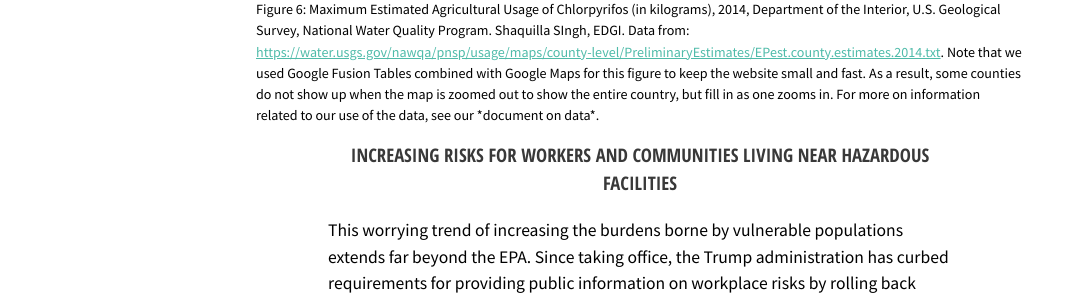
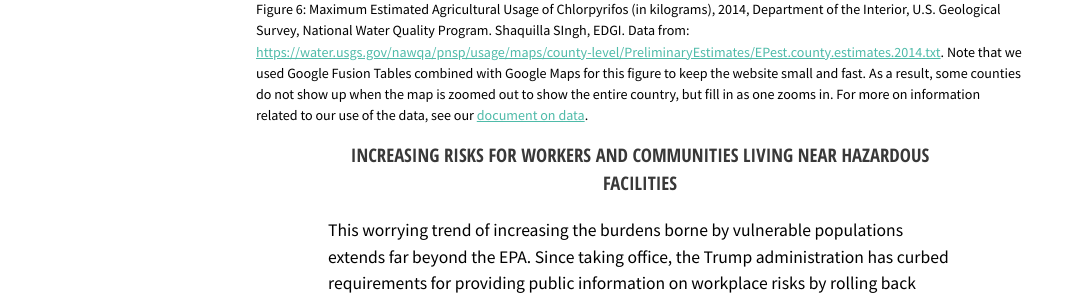
Before and after one commit to edgi-govdata-archiving/100days, a Jekyll site: the page built from pursuing-toxic-agenda.html, in a window 1280 px wide and 900 px high, scrolled down 19717 px. Shown: the part 217-517 px from the top of the window, without its empty margins (0-1080 px from the left). Built offline with Jekyll 4.4.1, drawn with Linux system fonts in a browser that asks for light colours; nearby versions of some CDN libraries; some of the changed text lies outside the part shown.

Commit message:
peer review tweaks

```diff
--- a/epa-under-siege-peer-reviews.html
+++ b/epa-under-siege-peer-reviews.html
@@ -16,7 +16,7 @@
         <a href="/index.html" title="Home" class="">
             <img id="nav-logo" src="assets/edgi-logo-b.png">
         </a>
-        <div id="nav-txt" class="di"><h3 class="f5 ttu tl mb0 di">Part 1</h3><h3 class="f5 fw3 ttu tl mb0 di"> | The EPA Under Siege</h3></div>
+        <div id="nav-txt" class="di"><h3 class="f5 ttu tl mb0 di">Part 1</h3><h3 class="f5 fw3 ttu tl mb0 di"> | Peer Reviews</h3></div>
     </div>
     <header id="wrapper1">
         <div id="h_wrapper">
--- a/pursuing-toxic-agenda-reviews.html
+++ b/pursuing-toxic-agenda-peer-reviews.html
@@ -21,7 +21,7 @@
 
         <div id="nav-txt" class="di">
             <h3 class="f5 ttu tl mb0 di">Part 2</h3>
-            <h3 class="f5 fw3 ttu tl mb0 di"> | Pursuing a Toxic Agenda</h3></div>
+            <h3 class="f5 fw3 ttu tl mb0 di"> | Peer reviews</h3></div>
     </div>
     <header id="wrapper1">
         <div id="h_wrapper">
--- a/pursuing-toxic-agenda.html
+++ b/pursuing-toxic-agenda.html
@@ -28,7 +28,7 @@
                 <img alt="pdf" src="assets/pdf.png" style="width:40px; margin-bottom:10px">
                 <h3 class="f5 fw1 ttu">Download PDF</h3>
             </a>
-            <a href="/pursuing-toxic-agenda-reviews" class="aside-el">
+            <a href="/pursuing-toxic-agenda-peer-reviews" class="aside-el">
                 <img alt="pdf" src="assets/peer.png" style="width:40px; margin-bottom:10px">
                 <h3 class="f5 fw1 ttu tc">Peer Reviews</h3>
             </a>
@@ -262,7 +262,7 @@
         <div id="spillMap"></div>
 
         <div class="wide-fig"><figcaption class="wide-fig">
-            <p>Figure 4:  Hazardous Liquids Pipeline Leak Incidents, 2002 - present, U.S. Department of Transportation Pipeline and Hazardous Materials Safety Administration. Shaquilla Singh, EDGI. Data from: <a href="https://www.phmsa.dot.gov/pipeline/library/data-stats/distribution-transmission-and-gathering-lng-and-liquid-accident-and-incident-data">https://www.phmsa.dot.gov/pipeline/library/data-stats/distribution-transmission-and-gathering-lng-and-liquid-accident-and-incident-data.</a> Note the PHMSA data contains input errors. The points are placed by the given latidudinal and longitudinal coordinates and may not match up to the city or state shown. For more on issues regarding the data see our *document on data* used in this report.</p>
+            <p>Figure 4:  Hazardous Liquids Pipeline Leak Incidents, 2002 - present, U.S. Department of Transportation Pipeline and Hazardous Materials Safety Administration. Shaquilla Singh, EDGI. Data from: <a href="https://www.phmsa.dot.gov/pipeline/library/data-stats/distribution-transmission-and-gathering-lng-and-liquid-accident-and-incident-data">https://www.phmsa.dot.gov/pipeline/library/data-stats/distribution-transmission-and-gathering-lng-and-liquid-accident-and-incident-data.</a> Note the PHMSA data contains input errors. The points are placed by the given latidudinal and longitudinal coordinates and may not match up to the city or state shown. For more on issues regarding the data see our <a href="/pursuing-toxic-agenda-data">document on data</a> used in this report.</p>
         </figcaption></div>
 
         <p>The portion of pipeline that crosses Lake Oahe, sacred to the tribe, is a half mile upstream of the northern boundary of the Standing Rock Sioux reservation. While Energy Transfer Partners argues that the pipeline is technically not on tribal land, Oceti Sakowin scholars have demonstrated that the pipeline does indeed occupy sacred land that the 1851 Treaty of Fort Laramie later expropriated.<sup><a href="#ftnt37" id="ftnt_ref37">[37]</a></sup></p>
@@ -293,7 +293,7 @@
         <h3>U.S. Estimated Maximum Chlorpyrifos Usage by County in 2014</h3>
         <div id="pesticideMap"></div>
         <figcaption class="wide-fig">
-            <p>Figure 6: Maximum Estimated Agricultural Usage of Chlorpyrifos (in kilograms), 2014, Department of the Interior, U.S. Geological Survey, National Water Quality Program. Shaquilla SIngh, EDGI. Data from: <a href="https://www.google.com/url?q=https://water.usgs.gov/nawqa/pnsp/usage/maps/county-level/PreliminaryEstimates/EPest.county.estimates.2014.txt&amp;sa=D&amp;ust=1505047700825000&amp;usg=AFQjCNGOl5PQbuBJrhKsNODHIp3Vy0Mv3g">https://water.usgs.gov/nawqa/pnsp/usage/maps/county-level/PreliminaryEstimates/EPest.county.estimates.2014.txt</a>. Note that we used Google Fusion Tables combined with Google Maps for this figure to keep the website small and fast. As a result, some counties do not show up when the map is zoomed out to show the entire country, but fill in as one zooms in. For more on information related to our use of the data, see our *document on data*.</p>
+            <p>Figure 6: Maximum Estimated Agricultural Usage of Chlorpyrifos (in kilograms), 2014, Department of the Interior, U.S. Geological Survey, National Water Quality Program. Shaquilla SIngh, EDGI. Data from: <a href="https://www.google.com/url?q=https://water.usgs.gov/nawqa/pnsp/usage/maps/county-level/PreliminaryEstimates/EPest.county.estimates.2014.txt&amp;sa=D&amp;ust=1505047700825000&amp;usg=AFQjCNGOl5PQbuBJrhKsNODHIp3Vy0Mv3g">https://water.usgs.gov/nawqa/pnsp/usage/maps/county-level/PreliminaryEstimates/EPest.county.estimates.2014.txt</a>. Note that we used Google Fusion Tables combined with Google Maps for this figure to keep the website small and fast. As a result, some counties do not show up when the map is zoomed out to show the entire country, but fill in as one zooms in. For more on information related to our use of the data, see our <a href="/pursuing-toxic-agenda-data">document on data</a>.</p>
         </figcaption>
 
         <hr style="page-break-before:always;display:none;">
```
